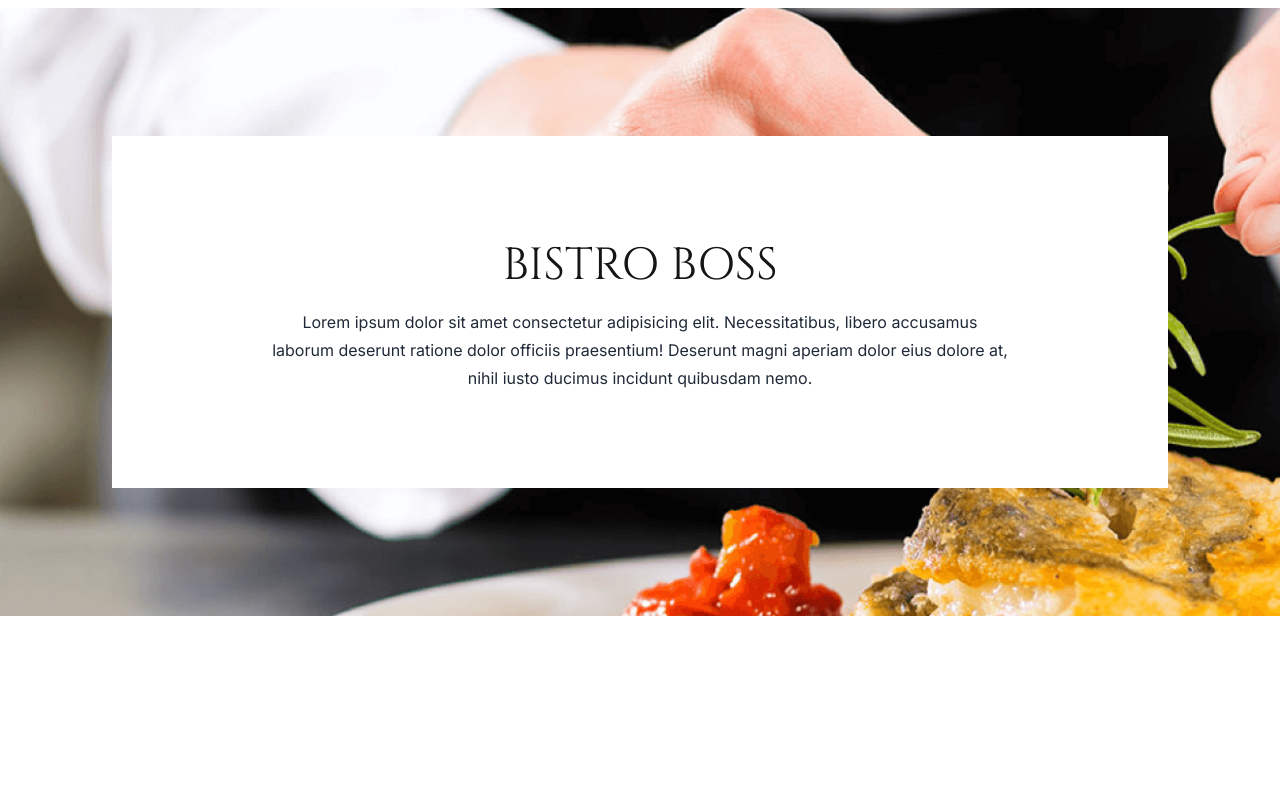
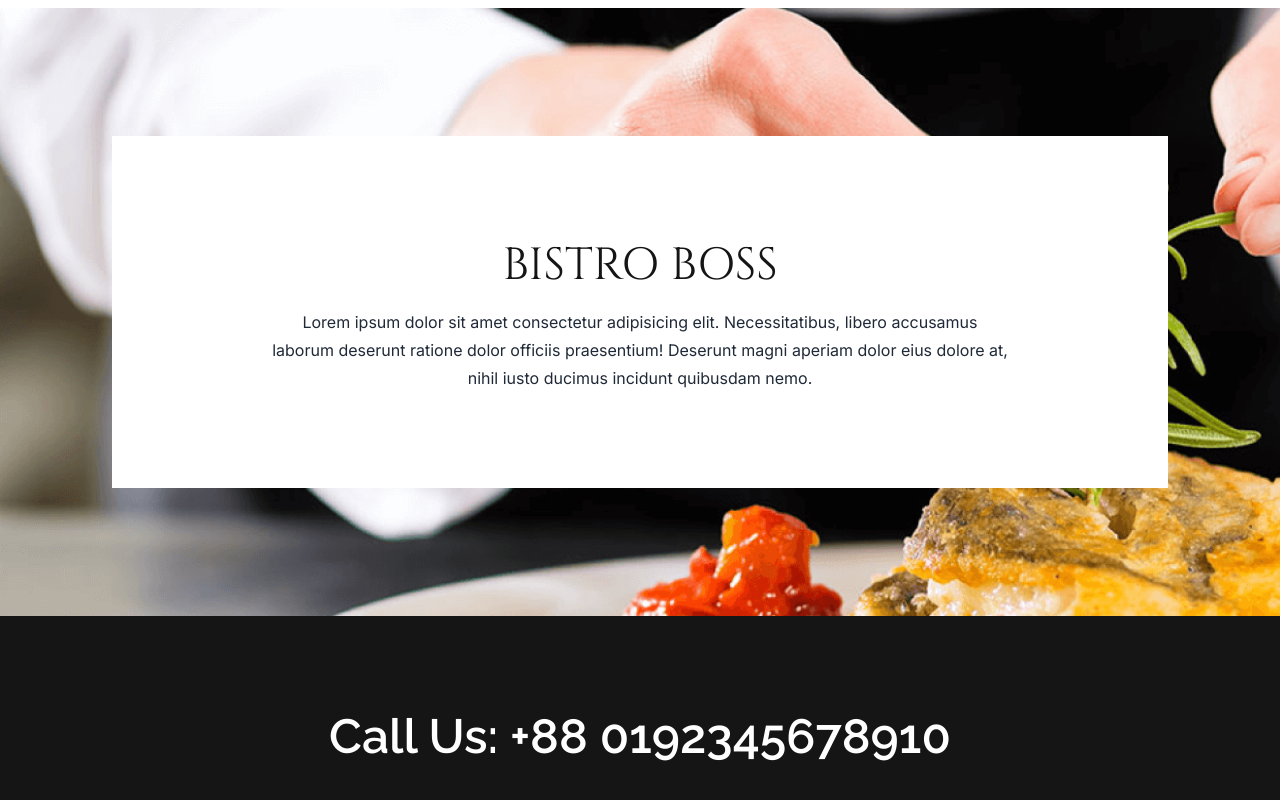
Before and after one commit to ajmainnishu/bistro-boss-restaurant-client-phero, a React (Vite) app: page / in a window 1280 px wide. Shown: the part 1340-2140 px from the top of the page. Before the commit the page ends 1956 px from the top, so only its background shows below. Built offline with nearby package versions, Linux system fonts and the light colour scheme.

Commit message:
feat: CallUs component added

```diff
--- a/src/pages/Home/Boss/Boss.jsx
+++ b/src/pages/Home/Boss/Boss.jsx
@@ -2,8 +2,8 @@ import './Boss.css';
 
 const Boss = () => {
     return (
-        <div className="boss-bg px-28 py-32">
-            <div className="py-24 px-40 text-center space-y-2 bg-white">
+        <div className="boss-bg px-10 py-10 md:px-28 md:py-32">
+            <div className="py-10 md:py-24 px-10 lg:px-40 text-center space-y-2 bg-white">
                 <h3 className="font-cinzel text-[#151515] font-normal text-[45px]">BISTRO BOSS</h3>
                 <p className="font-normal text-base leading-7">Lorem ipsum dolor sit amet consectetur adipisicing elit. Necessitatibus, libero accusamus laborum deserunt ratione dolor officiis praesentium! Deserunt magni aperiam dolor eius dolore at, nihil iusto ducimus incidunt quibusdam nemo.</p>
             </div>
--- /dev/null
+++ b/src/pages/Home/CallUs/CallUs.jsx
@@ -0,0 +1,9 @@
+const CallUs = () => {
+    return (
+        <div className="bg-[#151515] py-24">
+            <h4 className="text-center text-white text-5xl font-raleway font-semibold hover:cursor-pointer">Call Us: +88 0192345678910</h4>
+        </div>
+    );
+};
+
+export default CallUs;
--- a/src/pages/Home/Home.jsx
+++ b/src/pages/Home/Home.jsx
@@ -2,6 +2,7 @@ import React from 'react';
 import HomeBanner from './HomeBanner/HomeBanner';
 import FoodCarousel from './FoodCarousel/FoodCarousel';
 import Boss from './Boss/Boss';
+import CallUs from './CallUs/CallUs';
 
 const Home = () => {
     return (
@@ -9,6 +10,7 @@ const Home = () => {
             <HomeBanner></HomeBanner>
             <FoodCarousel></FoodCarousel>
             <Boss></Boss>
+            <CallUs></CallUs>
         </div>
     );
 };
```
